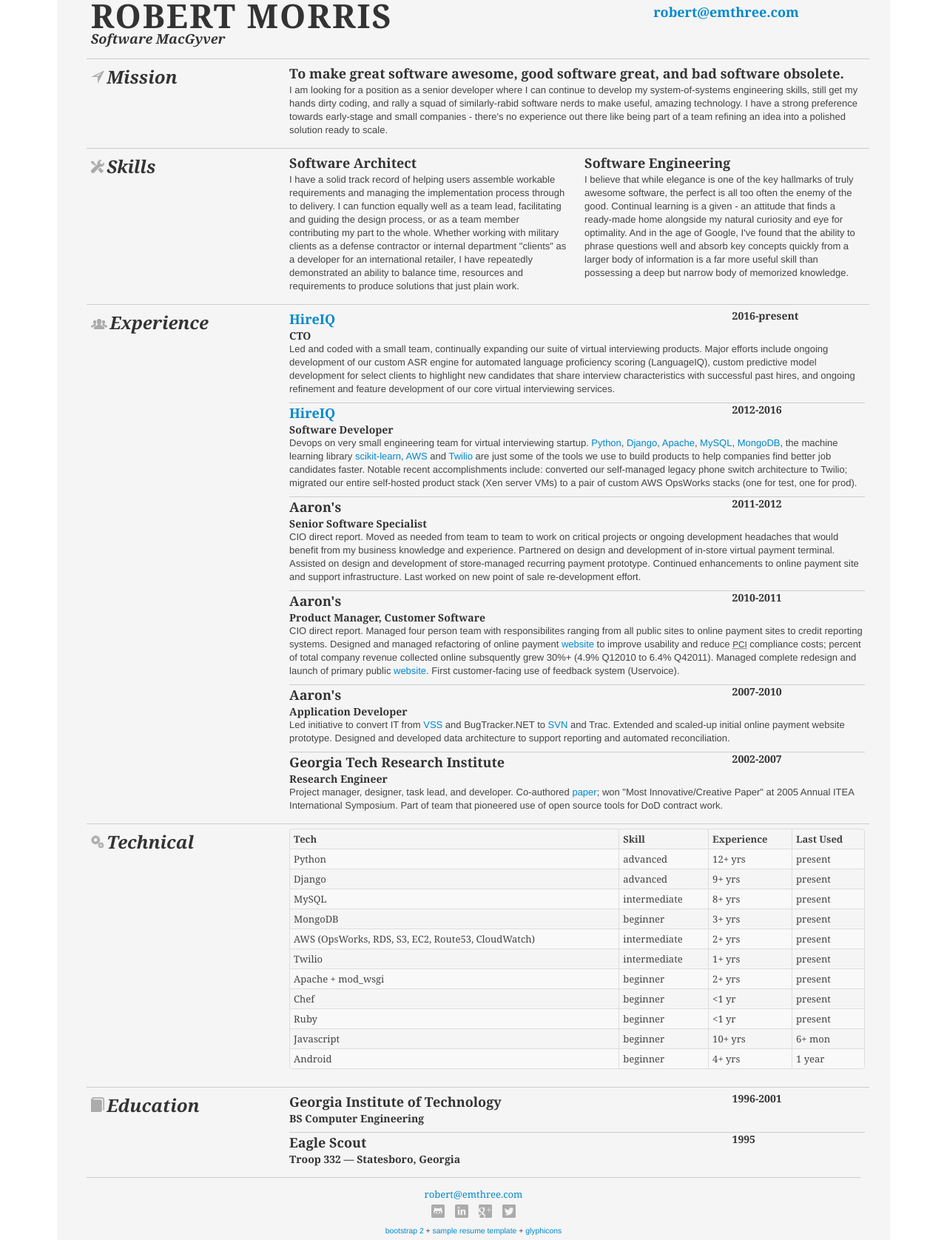
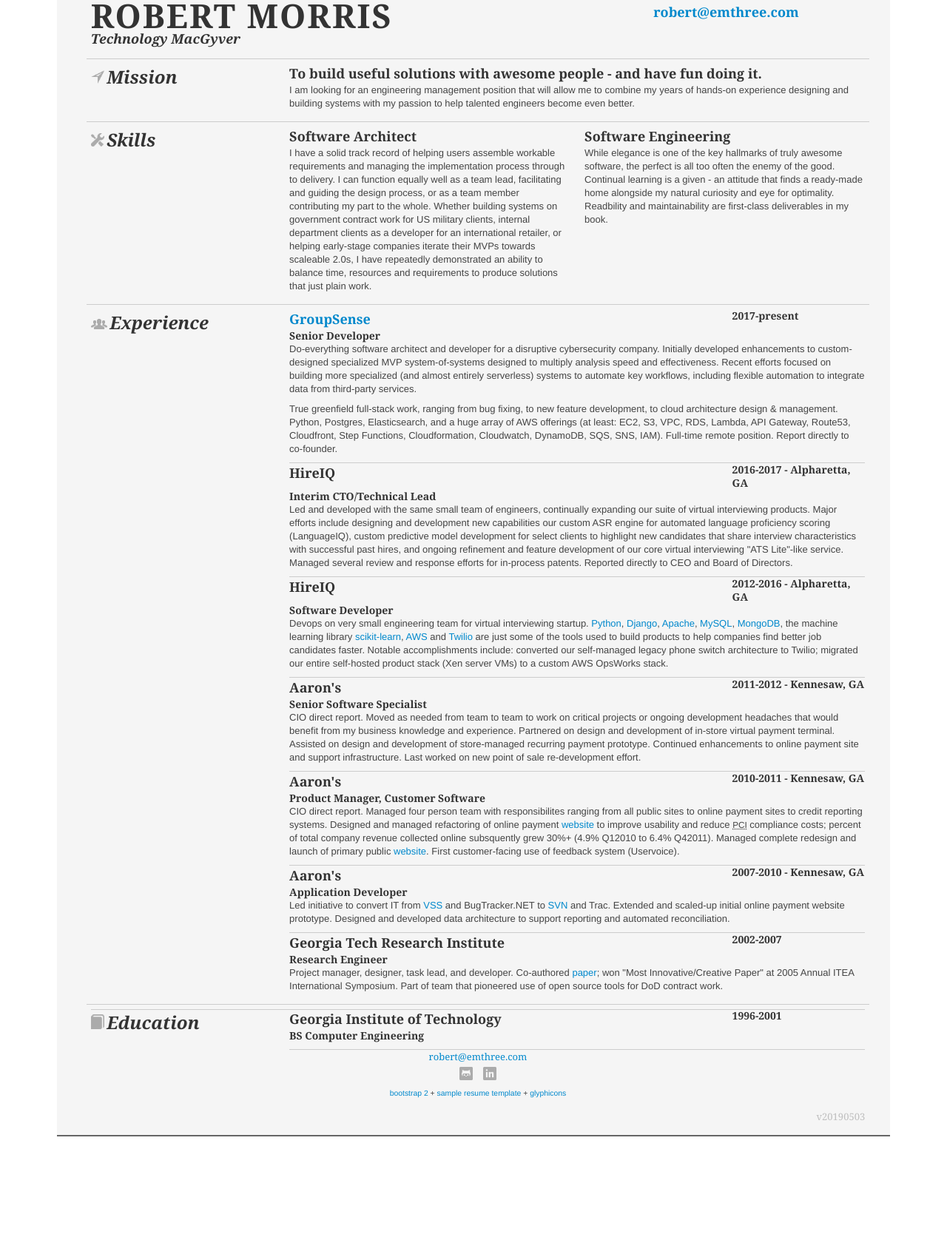
Before and after one commit to morrissimo/morrissimo.github.io, a plain HTML site: page index.html in a window 1280 px wide. Shown: the part 21-1697 px from the top of the page at 74% size. After the commit the page ends 1557 px from the top, so only its background shows below. Drawn offline with nearby package versions, Linux system fonts and the light colour scheme.

Commit message:
v20190503

```diff
--- a/index.html
+++ b/index.html
@@ -1,16 +1,15 @@
 <!DOCTYPE html>
 <html lang="en">
+
 <head>
   <meta charset="utf-8">
-    <title>Robert Morris | Software MacGyver | robert@emthree.com</title>
+  <title>Robert Morris | Technology MacGyver | robert@emthree.com</title>
   <meta http-equiv="X-UA-Compatible" content="IE=edge">
   <meta name="viewport" content="width=device-width, initial-scale=1">
   <meta name="description" content="Robert Morris' resume">
   <meta name="author" content="Robert Morris">
 
   <!-- <base href="http://resume.emthree.com/"> -->
-
-    <link href="https://www.google.com/+RobertMorris3" rel="author" />
 
   <link href="assets/css/bootstrap.min.css" rel="stylesheet">
   <link href="assets/css/bootstrap-responsive.min.css" rel="stylesheet">
@@ -38,10 +37,10 @@
     <div id="header-section" class="section row-fluid">
       <div class="span8">
         <h1 class="dramatic-caps">Robert Morris</h1>
-		  <h3 class="section-title">Software MacGyver</h3>
+        <h3 class="section-title">Technology MacGyver</h3>
       </div>
       <div class="span3 right-align">
-            <!-- insert some zwnj entities to throw off screen scraping off email and phone -->
+        <!-- throw off screen scraping off email and phone -->
         <h3><a href="mailto:robert@emthree.com">robert@&zwnj;emthree.com</a></h3>
       </div>
     </div>
@@ -52,12 +51,10 @@
         <h2>Mission</h2>
       </div>
       <div class="span9">
-		  <h3>To make great software awesome, good software great, and bad software obsolete.</h3>
-		  <p>I am looking for a position as a senior developer where I can continue to develop
-		  my system-of-systems engineering skills, still get my hands dirty coding, and rally a squad
-		  of similarly-rabid software nerds to make useful, amazing technology. I have a strong
-                  preference towards early-stage and small companies - there's no experience out there like
-                  being part of a team refining an idea into a polished solution ready to scale.
+        <h3>To build useful solutions with awesome people - and have fun doing it.</h3>
+        <p>I am looking for an engineering management position that will allow me to combine
+          my years of hands-on experience designing and building systems with my passion to
+          help talented engineers become even better.
       </div>
     </div>
 
@@ -73,18 +70,18 @@
             <p>I have a solid track record of helping users assemble workable requirements and
               managing the implementation process through to delivery. I can function equally well as a
               team lead, facilitating and guiding the design process, or as a team member contributing
-			  my part to the whole. Whether working with military clients as a defense contractor or
-			  internal department "clients" as a developer for an international retailer, I have repeatedly demonstrated an ability to
-			  balance time, resources and requirements to produce solutions that just plain work.</p>
+              my part to the whole. Whether building systems on government contract work for US military clients,
+              internal department clients as a developer for an international retailer, or helping
+              early-stage companies iterate their MVPs towards scaleable 2.0s, I have repeatedly
+              demonstrated an ability to balance time, resources and requirements to produce solutions
+              that just plain work.</p>
           </div>
           <div class="span6">
             <h3>Software Engineering</h3>
-			  <p>I believe that while elegance is one of the key hallmarks of truly awesome software, the
+            <p>While elegance is one of the key hallmarks of truly awesome software, the
               perfect is all too often the enemy of the good. Continual learning is a given - an attitude
               that finds a ready-made home alongside my natural curiosity and eye for optimality.
-			  And in the age of Google, I've found that the ability to phrase questions well and absorb
-			  key concepts quickly from a larger body of information is a far more useful skill
-			  than possessing a deep but narrow body of memorized knowledge.</p>
+              Readbility and maintainability are first-class deliverables in my book.</p>
           </div>
         </div>
       </div>
@@ -98,120 +95,137 @@
       <div class="span9">
         <div class="subsection">
           <div class="row-fluid">
-			  <div class="span9"><h3><a href="http://www.hireiqinc.com">HireIQ</a></h3></div>
-			  <div class="span3"><h4>2016-present</h4></div>
+            <div class="span9">
+              <h3><a href="http://www.groupsense.io">GroupSense</a></h3>
             </div>
-			<h4>CTO</h4>
-			<p>Led and coded with a small team, continually expanding our suite of virtual interviewing products. Major efforts include ongoing development of our
-			custom ASR engine for automated language proficiency scoring (LanguageIQ), custom predictive model development for select clients to highlight new candidates that
-			share interview characteristics with successful past hires, and ongoing refinement and feature development of our core virtual interviewing services.
+            <div class="span3">
+              <h4>2017-present</h4>
+            </div>
+          </div>
+          <h4>Senior Developer</h4>
+          <p>Do-everything software architect and developer for a disruptive cybersecurity company. Initially developed
+            enhancements to custom-designed specialized MVP system-of-systems designed to multiply analysis speed
+            and effectiveness. Recent efforts focused on building more specialized (and almost entirely serverless)
+            systems to automate key workflows, including flexible automation to integrate data from third-party
+            services.
+          </p>
+          <p>True greenfield full-stack work, ranging from bug fixing, to new feature development, to cloud
+            architecture design & management. Python, Postgres, Elasticsearch, and a huge array of AWS offerings
+            (at least: EC2, S3, VPC, RDS, Lambda, API Gateway, Route53, Cloudfront, Step Functions, Cloudformation,
+            Cloudwatch, DynamoDB, SQS, SNS, IAM). Full-time remote position. Report directly to co-founder.
+          </p>
         </div>
         <div class="subsection">
           <div class="row-fluid">
-			  <div class="span9"><h3><a href="http://www.hireiqinc.com">HireIQ</a></h3></div>
-			  <div class="span3"><h4>2012-2016</h4></div>
+            <div class="span9">
+              <h3>HireIQ</h3>
             </div>
-			<h4>Software Developer</h4>
-                        <p>Devops on very small engineering team for virtual interviewing startup. <a href="http://www.python.org">Python</a>, <a href="http://www.djangoproject.com">Django</a>,
-                        <a href="http://httpd.apache.org">Apache</a>, <a href="http://www.mysql.com">MySQL</a>, <a href="http://www.mongodb.org">MongoDB</a>, the machine learning
-                        library <a href="http://scikit-learn.org/">scikit-learn</a>, <a href="http://aws.amazon.com">AWS</a> and <a href="http://www.twilio.com">Twilio</a> are just some of
-                        the tools we use to build products to help companies find better job candidates faster. Notable recent accomplishments include: converted our self-managed legacy phone switch architecture
-                        to Twilio; migrated our entire self-hosted product stack (Xen server VMs) to a pair of custom AWS OpsWorks stacks (one for test, one for prod).</p>
+            <div class="span3">
+              <h4>2016-2017 - Alpharetta, GA</h4>
+            </div>
+          </div>
+          <h4>Interim CTO/Technical Lead</h4>
+          <p>Led and developed with the same small team of engineers, continually expanding our suite of virtual
+            interviewing products. Major efforts include designing and development new capabilities our custom ASR
+            engine for automated language proficiency scoring (LanguageIQ), custom predictive model development for
+            select clients to highlight new candidates that share interview characteristics with successful past hires,
+            and ongoing refinement and feature development of our core virtual interviewing "ATS Lite"-like service.
+            Managed several review and response efforts for in-process patents. Reported directly to CEO and Board of
+            Directors.
         </div>
         <div class="subsection">
           <div class="row-fluid">
-			  <div class="span9"><h3>Aaron's</h3></div>
-			  <div class="span3"><h4>2011-2012</h4></div>
+            <div class="span9">
+              <h3>HireIQ</h3>
             </div>
-			<h4>Senior Software Specialist</h4>
-			<p>CIO direct report. Moved as needed from team to team to work on critical projects or ongoing development headaches that would benefit from
-			my business knowledge and experience. Partnered on design and development of in-store virtual payment terminal. Assisted on
-			design and development of store-managed recurring payment prototype. Continued enhancements to online payment site and support infrastructure. Last worked on new point of sale re-development effort.</p>
+            <div class="span3">
+              <h4>2012-2016 - Alpharetta, GA</h4>
+            </div>
+          </div>
+          <h4>Software Developer</h4>
+          <p>Devops on very small engineering team for virtual interviewing startup. <a
+              href="http://www.python.org">Python</a>, <a href="http://www.djangoproject.com">Django</a>,
+            <a href="http://httpd.apache.org">Apache</a>, <a href="http://www.mysql.com">MySQL</a>, <a
+              href="http://www.mongodb.org">MongoDB</a>, the machine learning
+            library <a href="http://scikit-learn.org/">scikit-learn</a>, <a href="http://aws.amazon.com">AWS</a> and <a
+              href="http://www.twilio.com">Twilio</a> are just some of
+            the tools used to build products to help companies find better job candidates faster. Notable
+            accomplishments include: converted our self-managed legacy phone switch architecture
+            to Twilio; migrated our entire self-hosted product stack (Xen server VMs) to a custom AWS OpsWorks
+            stack.</p>
         </div>
         <div class="subsection">
           <div class="row-fluid">
-			  <div class="span9"><h3>Aaron's</h3></div>
-			  <div class="span3"><h4>2010-2011</h4></div>
+            <div class="span9">
+              <h3>Aaron's</h3>
+            </div>
+            <div class="span3">
+              <h4>2011-2012 - Kennesaw, GA</h4>
+            </div>
+          </div>
+          <h4>Senior Software Specialist</h4>
+          <p>CIO direct report. Moved as needed from team to team to work on critical projects or ongoing development
+            headaches that would benefit from
+            my business knowledge and experience. Partnered on design and development of in-store virtual payment
+            terminal. Assisted on
+            design and development of store-managed recurring payment prototype. Continued enhancements to online
+            payment site and support infrastructure. Last worked on new point of sale re-development effort.</p>
+        </div>
+        <div class="subsection">
+          <div class="row-fluid">
+            <div class="span9">
+              <h3>Aaron's</h3>
+            </div>
+            <div class="span3">
+              <h4>2010-2011 - Kennesaw, GA</h4>
+            </div>
           </div>
           <h4>Product Manager, Customer Software</h4>
-			<p>CIO direct report. Managed four person team with responsibilites ranging from all public sites to online payment sites to
-			credit reporting systems. Designed and managed refactoring of online payment <a href="https://account.aarons.com">website</a>
-			to improve usability and reduce <abbr title="Payment Card Industry">PCI</abbr> compliance costs; percent of total company revenue
+          <p>CIO direct report. Managed four person team with responsibilites ranging from all public sites to online
+            payment sites to
+            credit reporting systems. Designed and managed refactoring of online payment <a
+              href="https://account.aarons.com">website</a>
+            to improve usability and reduce <abbr title="Payment Card Industry">PCI</abbr> compliance costs; percent of
+            total company revenue
             collected online subsquently grew 30%+ (4.9% Q12010 to 6.4% Q42011). Managed complete
-			redesign and launch of primary public <a href="http://www.aarons.com">website</a>. First customer-facing use of
+            redesign and launch of primary public <a href="http://www.aarons.com">website</a>. First customer-facing use
+            of
             feedback system (Uservoice).</p>
         </div>
         <div class="subsection">
           <div class="row-fluid">
-			  <div class="span9"><h3>Aaron's</h3></div>
-			  <div class="span3"><h4>2007-2010</h4></div>
+            <div class="span9">
+              <h3>Aaron's</h3>
+            </div>
+            <div class="span3">
+              <h4>2007-2010 - Kennesaw, GA</h4>
+            </div>
           </div>
           <h4>Application Developer</h4>
-			<p>Led initiative to convert IT from <a href="http://www.codinghorror.com/blog/2006/08/source-control-anything-but-sourcesafe.html" title="Visual SourceSafe">VSS</a> and BugTracker.NET to <a href="https://subversion.apache.org/" title="Subversion">SVN</a> and Trac. Extended and scaled-up initial online
-			payment website prototype. Designed and developed data architecture to support reporting and automated reconciliation.</p>
+          <p>Led initiative to convert IT from <a
+              href="http://www.codinghorror.com/blog/2006/08/source-control-anything-but-sourcesafe.html"
+              title="Visual SourceSafe">VSS</a> and BugTracker.NET to <a href="https://subversion.apache.org/"
+              title="Subversion">SVN</a> and Trac. Extended and scaled-up initial online
+            payment website prototype. Designed and developed data architecture to support reporting and automated
+            reconciliation.</p>
         </div>
         <div class="subsection last">
           <div class="row-fluid">
-			  <div class="span9"><h3>Georgia Tech Research Institute</h3></div>
-			  <div class="span3"><h4>2002-2007</h4></div>
+            <div class="span9">
+              <h3>Georgia Tech Research Institute</h3>
+            </div>
+            <div class="span3">
+              <h4>2002-2007</h4>
+            </div>
           </div>
           <h4>Research Engineer</h4>
           <p>Project manager, designer, task lead, and developer. Co-authored
             <a href="http://ntsa.metapress.com/link.asp?id=f7nxgwnbeg2mr0uu"
-			title="Transformation to Continuous, Embedded Training Paradigms for Network Centric Enterprises">paper</a>; won "Most Innovative/Creative Paper"
-			at 2005 Annual ITEA International Symposium. Part of team that pioneered use of open source tools for DoD contract work.</p>
+              title="Transformation to Continuous, Embedded Training Paradigms for Network Centric Enterprises">paper</a>;
+            won "Most Innovative/Creative Paper"
+            at 2005 Annual ITEA International Symposium. Part of team that pioneered use of open source tools for DoD
+            contract work.</p>
         </div>
-        </div>
-      </div>
-
-      <div id="technical" class="section row-fluid">
-		<div class="span3 section-title">
-		  <img src="assets/img/glyphicons-full/icon-cogs.png" width="18" height="18" align="bottom" />
-		  <h2>Technical</h2>
-        </div>
-        <div class="span9">
-		  <table class="table table-striped table-bordered table-condensed">
-                    <thead>
-                    <tr>
-                     <th>Tech</th><th>Skill</th><th>Experience</th><th>Last Used</th>
-                    </tr>
-                    </thead>
-		    <tbody>
-                    <tr>
-                     <td>Python</td><td>advanced</td><td>12+ yrs</td><td>present</td>
-                    </tr>
-                    <tr>
-                     <td>Django</td><td>advanced</td><td>9+ yrs</td><td>present</td>
-                    </tr>
-                    <tr>
-                     <td>MySQL</td><td>intermediate</td><td>8+ yrs</td><td>present</td>
-                    </tr>
-                    <tr>
-                     <td>MongoDB</td><td>beginner</td><td>3+ yrs</td><td>present</td>
-                    </tr>
-                    <tr>
-                     <td>AWS (OpsWorks, RDS, S3, EC2, Route53, CloudWatch)</td><td>intermediate</td><td>2+ yrs</td><td>present</td>
-                    </tr>
-                    <tr>
-                     <td>Twilio</td><td>intermediate</td><td>1+ yrs</td><td>present</td>
-                    </tr>
-                    <tr>
-                     <td>Apache + mod_wsgi</td><td>beginner</td><td>2+ yrs</td><td>present</td>
-                    </tr>
-                    <tr>
-                     <td>Chef</td><td>beginner</td><td>&lt;1 yr</td><td>present</td>
-                    </tr>
-                    <tr>
-                     <td>Ruby</td><td>beginner</td><td>&lt;1 yr</td><td>present</td>
-                    </tr>
-                    <tr>
-                     <td>Javascript</td><td>beginner</td><td>10+ yrs</td><td>6+ mon</td>
-                    </tr>
-                    <tr>
-                     <td>Android</td><td>beginner</td><td>4+ yrs</td><td>1 year</td>
-                    </tr>
-		    </tbody>
-		  </table>
       </div>
     </div>
 
@@ -223,20 +237,15 @@
       <div class="span9">
         <div class="subsection">
           <div class="row-fluid">
-			  <div class="span9"><h3>Georgia Institute of Technology</h3></div>
-			  <div class="span3"><h4>1996-2001</h4></div>
+            <div class="span9">
+              <h3>Georgia Institute of Technology</h3>
+            </div>
+            <div class="span3">
+              <h4>1996-2001</h4>
+            </div>
           </div>
           <h4>BS Computer Engineering</h4>
-			<p/>
-          </div>
-          <div class="subsection last">
-			<div class="row-fluid">
-			  <div class="span9"><h3>Eagle Scout</h3></div>
-			  <div class="span3"><h4>1995</h4></div>
-			</div>
-			<h4>Troop 332 &mdash; Statesboro, Georgia</h4>
-			<p/>
-          </div>
+          <p />
         </div>
       </div>
 
@@ -245,28 +254,28 @@
           <a href="mailto:robert@emthree.com">robert&zwnj;@&zwnj;emthree.&zwnj;com</a>
         </div>
         <p class="linked-sites">
-                    <a href="https://github.com/morrissimo" title="github"><img src="assets/img/glyphicons-free/glyphicons_social_21_github.png"  /></a>
-                    <a href="http://www.linkedin.com/in/morris" title="linkedin"><img src="assets/img/glyphicons-free/glyphicons_social_17_linked_in.png"  /></a>
-		    <a href="https://www.google.com/+RobertMorris3" title="google+"><img src="assets/img/glyphicons-free/glyphicons_social_02_google_plus.png" /></a>
-                    <a href="https://twitter.com/#!/rfm" title="@rfm"><img src="assets/img/glyphicons-free/glyphicons_social_31_twitter.png" /></a>
+          <a href="https://github.com/morrissimo" title="github"><img
+              src="assets/img/glyphicons-free/glyphicons_social_21_github.png" /></a>
+          <a href="http://www.linkedin.com/in/morris" title="linkedin"><img
+              src="assets/img/glyphicons-free/glyphicons_social_17_linked_in.png" /></a>
         </p>
         <p class="small"><a href="http://twitter.github.com/bootstrap/">bootstrap 2</a>
           + <a href="http://sampleresumetemplate.net/">sample resume template</a>
           + <a href="http://glyphicons.com/">glyphicons</a></p>
       </div>
-	  <div class="small faint right-align">a designer I ain't ;) - v20170111</div>
+      <div class="small faint right-align">v20190503</div>
 
     </div> <!-- /container -->
 
     <script src="https://ajax.googleapis.com/ajax/libs/jquery/1.11.0/jquery.min.js"></script>
 
     <script>
-		  $('#hide_skill_details').click(function() {
+      $('#hide_skill_details').click(function () {
         $('#hide_skill_details').hide(0);
         $('#show_skill_details').show(0);
         $('.skill-details').hide(0);
       });
-		  $('#show_skill_details').click(function() {
+      $('#show_skill_details').click(function () {
         $('#show_skill_details').hide(0);
         $('#hide_skill_details').show(0);
         $('.skill-details').show(0);
@@ -274,10 +283,12 @@
     </script>
 
     <script>
-  (function(i,s,o,g,r,a,m){i['GoogleAnalyticsObject']=r;i[r]=i[r]||function(){
-  (i[r].q=i[r].q||[]).push(arguments)},i[r].l=1*new Date();a=s.createElement(o),
-  m=s.getElementsByTagName(o)[0];a.async=1;a.src=g;m.parentNode.insertBefore(a,m)
-  })(window,document,'script','//www.google-analytics.com/analytics.js','ga');
+      (function (i, s, o, g, r, a, m) {
+        i['GoogleAnalyticsObject'] = r; i[r] = i[r] || function () {
+          (i[r].q = i[r].q || []).push(arguments)
+        }, i[r].l = 1 * new Date(); a = s.createElement(o),
+          m = s.getElementsByTagName(o)[0]; a.async = 1; a.src = g; m.parentNode.insertBefore(a, m)
+      })(window, document, 'script', '//www.google-analytics.com/analytics.js', 'ga');
 
       ga('create', 'UA-66767605-1', 'auto');
       ga('send', 'pageview');
@@ -285,4 +296,5 @@
     </script>
 
 </body>
+
 </html>
```
Lines whose indentation alone changed are shown as unchanged.
